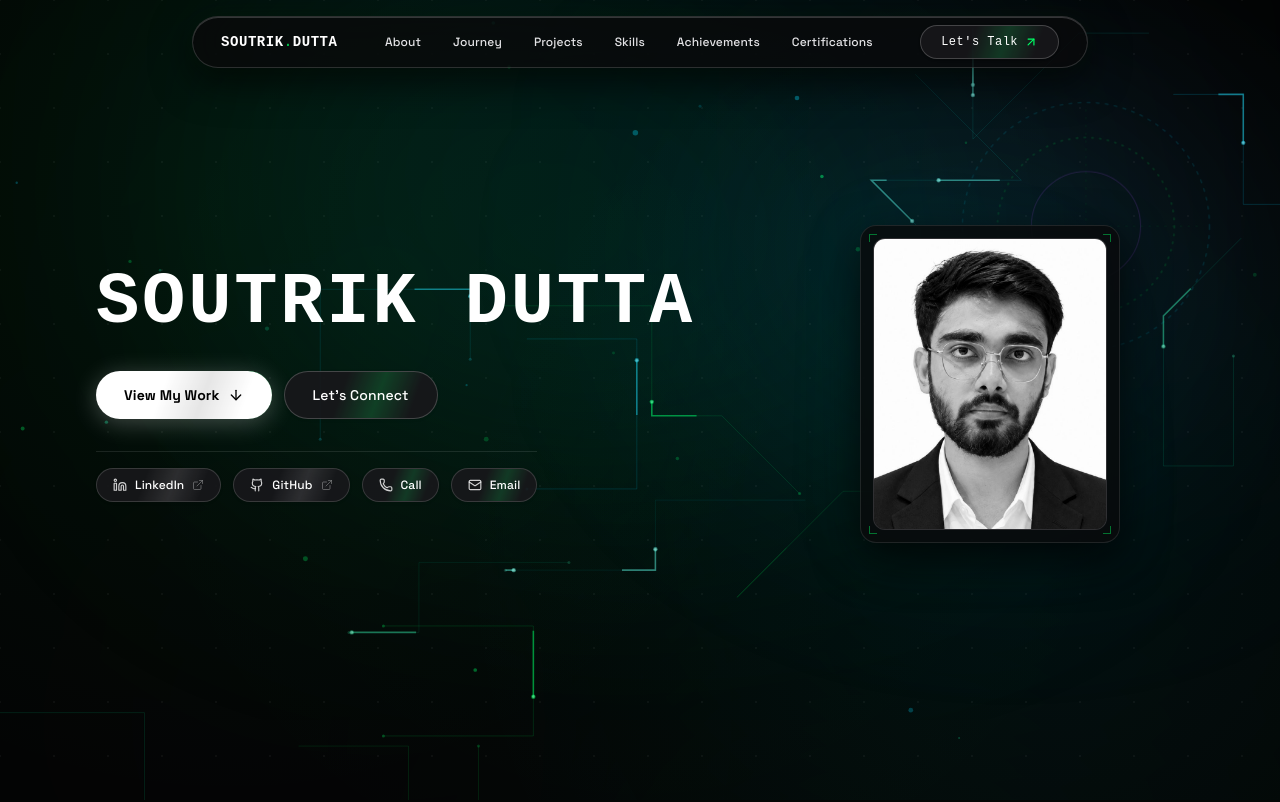
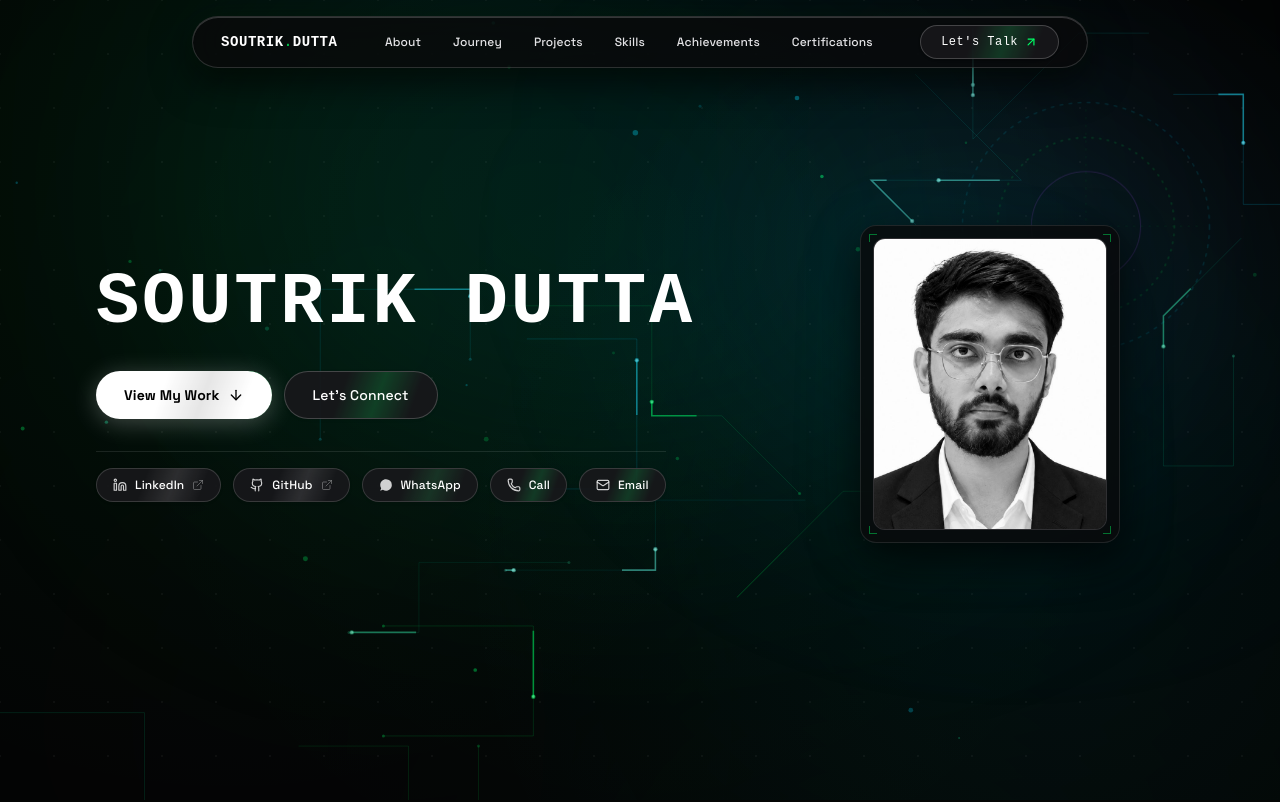
Before and after one commit to soutrikdutta/portfolio, a React (Vite) app: page / in a window 1280 px wide. Shown: the top 802 px of the page. Built offline with nearby package versions, Linux system fonts and the light colour scheme; a web font is replaced by a local one.

Commit message:
feat: directly take contact form messages to WhatsApp and add WhatsApp channels

```diff
--- a/src/components/CommandPalette.tsx
+++ b/src/components/CommandPalette.tsx
@@ -20,6 +20,7 @@ import {
 } from 'lucide-react';
 import { PORTFOLIO_DATA } from '../data/portfolioData';
 import { openLiveDemoNotice } from './LiveDemoUnavailableModal';
+import { WhatsAppIcon } from './WhatsAppIcon';
 
 interface CommandPaletteProps {
   isOpen: boolean;
@@ -181,6 +182,17 @@ export const CommandPalette: React.FC<CommandPaletteProps> = ({
       subtitle: profile.phone,
       icon: Phone,
       action: () => handleCopy(profile.phone, 'Phone number')
+    },
+    {
+      id: 'act-whatsapp',
+      category: 'ACTIONS',
+      title: 'Chat on WhatsApp',
+      subtitle: '+91 89022 81688',
+      icon: WhatsAppIcon,
+      action: () => {
+        window.open('https://wa.me/918902281688', '_blank');
+        onClose();
+      }
     },
     {
       id: 'act-github',
--- a/src/components/ContactSection.tsx
+++ b/src/components/ContactSection.tsx
@@ -4,6 +4,7 @@ import { Linkedin, Github, Phone, Mail, Send, CheckCircle2, AlertCircle } from '
 import { FluxCard } from './FluxCard';
 import { GlyphDecryptText } from './GlyphDecryptText';
 import { PORTFOLIO_DATA } from '../data/portfolioData';
+import { WhatsAppIcon } from './WhatsAppIcon';
 
 export const ContactSection: React.FC = () => {
   const { profile } = PORTFOLIO_DATA;
@@ -14,6 +15,7 @@ export const ContactSection: React.FC = () => {
   const [errors, setErrors] = useState<{ name?: string; contactInfo?: string; message?: string }>({});
   const [isSubmitting, setIsSubmitting] = useState(false);
   const [submitSuccess, setSubmitSuccess] = useState(false);
+  const [submittedWhatsAppUrl, setSubmittedWhatsAppUrl] = useState('');
 
   // Listen for prefill requests (e.g. from Live Demo notice modal)
   useEffect(() => {
@@ -112,10 +114,24 @@ export const ContactSection: React.FC = () => {
       docId: '1Z6UBnAo7RpL5pCn9z12jKHnFl57M_tftip5NdupWHH4'
     };
 
-    // 1. Instantly show confirmed transmission state in UI (zero wait time)
+    // 1. Prepare WhatsApp formatted message URL
+    const cleanPhone = profile.phone.replace(/[^0-9]/g, '');
+    const rawWhatsAppText = `Hello Soutrik!\n\n*Name:* ${name.trim()}\n*Contact:* ${contactInfo.trim()}\n\n*Message:*\n${message.trim()}`;
+    const whatsappUrl = `https://wa.me/${cleanPhone}?text=${encodeURIComponent(rawWhatsAppText)}`;
+
+    setSubmittedWhatsAppUrl(whatsappUrl);
+
+    // 2. Directly take this message to WhatsApp (opens in new tab)
+    try {
+      window.open(whatsappUrl, '_blank', 'noopener,noreferrer');
+    } catch (e) {
+      console.warn('WhatsApp direct open notice:', e);
+    }
+
+    // 3. Instantly show confirmed transmission state in UI (zero wait time)
     setSubmitSuccess(true);
 
-    // 2. Perform background synchronization to Google Docs asynchronously (single request, fire-and-forget)
+    // 4. Perform background synchronization to Google Docs asynchronously (single request, fire-and-forget)
     const webhookUrl =
       import.meta.env.VITE_GOOGLE_DOC_WEBHOOK_URL ||
       'https://script.google.com/macros/s/AKfycbzEbZfXfImapVExTWL5l_dk3v80Bz7gxfq2r0ksCbFdv9e-m1P4zZQQ59Z4zXE46X758g/exec';
@@ -190,6 +206,18 @@ export const ContactSection: React.FC = () => {
             <span className="pointer-events-none absolute inset-0 w-1/2 h-full bg-gradient-to-r from-transparent via-white/10 to-transparent animate-shimmer-sweep" />
             <Github className="w-3.5 h-3.5 relative z-10 text-white/80 group-hover:text-[#00ff66] transition-colors" />
             <span className="relative z-10 font-medium">GitHub</span>
+          </a>
+
+          <a
+            href={`https://wa.me/${profile.phone.replace(/[^0-9]/g, '')}`}
+            target="_blank"
+            rel="noopener noreferrer"
+            className="relative overflow-hidden inline-flex items-center gap-2 px-4 py-2 rounded-full bg-zinc-900/90 hover:bg-zinc-800 border border-white/15 hover:border-[#25D366]/60 text-xs font-space text-zinc-200 hover:text-white transition-all duration-300 shadow-sm hover:shadow-[0_0_15px_rgba(37,211,102,0.3)] hover:scale-105 active:scale-95 group cursor-pointer tracking-wide"
+            title="Chat with Soutrik on WhatsApp (+91 89022 81688)"
+          >
+            <span className="pointer-events-none absolute inset-0 w-1/2 h-full bg-gradient-to-r from-transparent via-[#25D366]/15 to-transparent animate-shimmer-sweep" />
+            <WhatsAppIcon className="w-3.5 h-3.5 relative z-10 text-white/80 group-hover:text-[#25D366] transition-colors" />
+            <span className="relative z-10 font-medium">WhatsApp</span>
           </a>
 
           <a
@@ -292,7 +320,7 @@ export const ContactSection: React.FC = () => {
                     className="inline-flex items-center gap-1.5 px-3 py-1 rounded-full bg-[#00b848]/15 border border-[#00b848]/30 text-[#00ff66] text-xs font-mono mb-4 tracking-wider"
                   >
                     <span className="w-1.5 h-1.5 rounded-full bg-[#00ff66] animate-pulse" />
-                    TRANSMISSION CONFIRMED
+                    TRANSMISSION CONFIRMED • WHATSAPP READY
                   </motion.div>
 
                   <motion.h3
@@ -310,7 +338,7 @@ export const ContactSection: React.FC = () => {
                     transition={{ delay: 0.32, duration: 0.45, ease: [0.22, 1, 0.36, 1] }}
                     className="text-base sm:text-lg text-zinc-100 font-space max-w-xl mx-auto mb-8 leading-relaxed font-medium"
                   >
-                    Thanks for reaching out. Your message means a lot to me. I’ll get back to you as soon as possible.
+                    Thanks for reaching out! Your message was recorded and taken directly to WhatsApp so we can chat in real time.
                   </motion.p>
 
                   <motion.div
@@ -319,6 +347,17 @@ export const ContactSection: React.FC = () => {
                     transition={{ delay: 0.40, duration: 0.45, ease: [0.22, 1, 0.36, 1] }}
                     className="flex flex-wrap items-center justify-center gap-3"
                   >
+                    <a
+                      href={submittedWhatsAppUrl || `https://wa.me/${profile.phone.replace(/[^0-9]/g, '')}`}
+                      target="_blank"
+                      rel="noopener noreferrer"
+                      className="relative overflow-hidden inline-flex items-center gap-2 px-6 py-2.5 rounded-full bg-[#25D366] hover:bg-[#20ba5a] text-xs font-bold text-black transition-all duration-300 shadow-[0_0_20px_rgba(37,211,102,0.4)] hover:shadow-[0_0_30px_rgba(37,211,102,0.6)] hover:scale-105 active:scale-95 font-space tracking-wide cursor-pointer"
+                    >
+                      <span className="pointer-events-none absolute inset-0 w-1/2 h-full bg-gradient-to-r from-transparent via-white/30 to-transparent animate-shimmer-sweep" />
+                      <WhatsAppIcon className="w-4 h-4 fill-black relative z-10" />
+                      <span className="relative z-10">Open WhatsApp Chat</span>
+                    </a>
+
                     <button
                       onClick={() => {
                         setSubmitSuccess(false);
@@ -326,15 +365,17 @@ export const ContactSection: React.FC = () => {
                         setContactInfo('');
                         setMessage('');
                         setErrors({});
+                        setSubmittedWhatsAppUrl('');
                       }}
-                      className="relative overflow-hidden px-6 py-2.5 rounded-full bg-[#00b848] hover:bg-[#00c853] text-xs font-semibold text-black transition-all duration-300 cursor-pointer shadow-md hover:scale-105 active:scale-95 font-space tracking-wide"
+                      className="relative overflow-hidden px-5 py-2.5 rounded-full bg-zinc-900 hover:bg-zinc-800 text-xs font-semibold text-zinc-200 hover:text-white border border-white/15 hover:border-white/30 transition-all duration-300 cursor-pointer shadow-md hover:scale-105 active:scale-95 font-space tracking-wide"
                     >
-                      <span className="pointer-events-none absolute inset-0 w-1/2 h-full bg-gradient-to-r from-transparent via-white/25 to-transparent animate-shimmer-sweep" />
+                      <span className="pointer-events-none absolute inset-0 w-1/2 h-full bg-gradient-to-r from-transparent via-white/15 to-transparent animate-shimmer-sweep" />
                       <span className="relative z-10">Send Another Message</span>
                     </button>
+
                     <a
                       href={`mailto:${profile.email}?subject=${encodeURIComponent(`Portfolio Note from ${name}`)}&body=${encodeURIComponent(message)}`}
-                      className="relative overflow-hidden px-5 py-2.5 rounded-full bg-zinc-900 hover:bg-zinc-800 text-xs text-zinc-200 hover:text-white border border-white/15 hover:border-white/30 transition-all duration-300 hover:scale-105 active:scale-95 font-space tracking-wide"
+                      className="relative overflow-hidden px-5 py-2.5 rounded-full bg-zinc-900/60 hover:bg-zinc-800 text-xs text-zinc-300 hover:text-white border border-white/10 hover:border-white/20 transition-all duration-300 hover:scale-105 active:scale-95 font-space tracking-wide"
                     >
                       <span className="relative z-10">Send Email Copy (Optional)</span>
                     </a>
--- a/src/components/HeroSection.tsx
+++ b/src/components/HeroSection.tsx
@@ -4,6 +4,7 @@ import { ArrowDown, Mail, Phone, Github, Linkedin, ExternalLink } from 'lucide-r
 import { HeroPhotoCard } from './HeroPhotoCard';
 import { GlyphDecryptText } from './GlyphDecryptText';
 import { PORTFOLIO_DATA } from '../data/portfolioData';
+import { WhatsAppIcon } from './WhatsAppIcon';
 
 interface HeroSectionProps {
   onScrollToProjects: () => void;
@@ -134,6 +135,19 @@ export const HeroSection: React.FC<HeroSectionProps> = ({
               <ExternalLink className="w-3 h-3 relative z-10 text-white/50 group-hover:text-white/80 opacity-60" />
             </a>
 
+            {/* WhatsApp Pill */}
+            <a
+              href={`https://wa.me/${profile.phone.replace(/[^0-9]/g, '')}`}
+              target="_blank"
+              rel="noopener noreferrer"
+              className="relative overflow-hidden inline-flex items-center gap-2 px-4 py-2 rounded-full bg-zinc-900/90 hover:bg-zinc-800 text-white border border-white/15 hover:border-[#25D366]/60 text-xs transition-all duration-300 group shadow-sm hover:shadow-[0_0_15px_rgba(37,211,102,0.3)] hover:scale-105 active:scale-95 font-space"
+              title="Chat with Soutrik on WhatsApp (+91 89022 81688)"
+            >
+              <span className="pointer-events-none absolute inset-0 w-1/2 h-full bg-gradient-to-r from-transparent via-[#25D366]/15 to-transparent animate-shimmer-sweep" />
+              <WhatsAppIcon className="w-3.5 h-3.5 relative z-10 text-white/80 group-hover:text-[#25D366] transition-colors" />
+              <span className="relative z-10 font-medium">WhatsApp</span>
+            </a>
+
             {/* Call Pill - Directly opens dialer/calling app */}
             <a
               href={`tel:${profile.phone.replace(/\s+/g, '')}`}
--- /dev/null
+++ b/src/components/WhatsAppIcon.tsx
@@ -0,0 +1,16 @@
+import React from 'react';
+
+interface WhatsAppIconProps {
+  className?: string;
+}
+
+export const WhatsAppIcon: React.FC<WhatsAppIconProps> = ({ className = 'w-4 h-4' }) => (
+  <svg
+    viewBox="0 0 24 24"
+    fill="currentColor"
+    className={className}
+    aria-hidden="true"
+  >
+    <path d="M17.472 14.382c-.301-.15-1.78-.879-2.056-.98-.276-.1-.477-.15-.678.15-.2.301-.778.98-.954 1.18-.176.2-.352.226-.653.075-.301-.15-1.272-.469-2.423-1.496-.896-.799-1.501-1.786-1.677-2.087-.176-.301-.019-.464.132-.614.136-.135.301-.352.452-.528.15-.176.2-.301.301-.502.101-.2.05-.376-.025-.527-.075-.15-.678-1.634-.929-2.239-.245-.589-.494-.509-.678-.518l-.578-.01c-.2 0-.527.075-.803.376s-1.054 1.03-1.054 2.511 1.08 2.912 1.23 3.113c.15.2 2.126 3.246 5.15 4.553.72.311 1.282.497 1.72.637.724.23 1.383.197 1.904.12.58-.087 1.78-.727 2.03-1.43.25-.703.25-1.305.175-1.43-.075-.125-.276-.2-.577-.35zM12.04 2C6.54 2 2.08 6.46 2.08 11.96c0 1.97.58 3.88 1.68 5.51L2 22l4.67-1.71a9.91 9.91 0 0 0 5.37 1.57h.01c5.5 0 9.96-4.46 9.96-9.96A9.96 9.96 0 0 0 12.04 2z" />
+  </svg>
+);
--- a/src/data/portfolioData.ts
+++ b/src/data/portfolioData.ts
@@ -66,7 +66,8 @@ export const PORTFOLIO_DATA = {
       github: 'https://github.com/soutrikdutta',
       linkedin: 'https://www.linkedin.com/in/soutrik-dutta-245b93372/',
       email: 'mailto:2006soutrik@gmail.com',
-      phone: 'tel:+918902281688'
+      phone: 'tel:+918902281688',
+      whatsapp: 'https://wa.me/918902281688'
     }
   },
 
```
